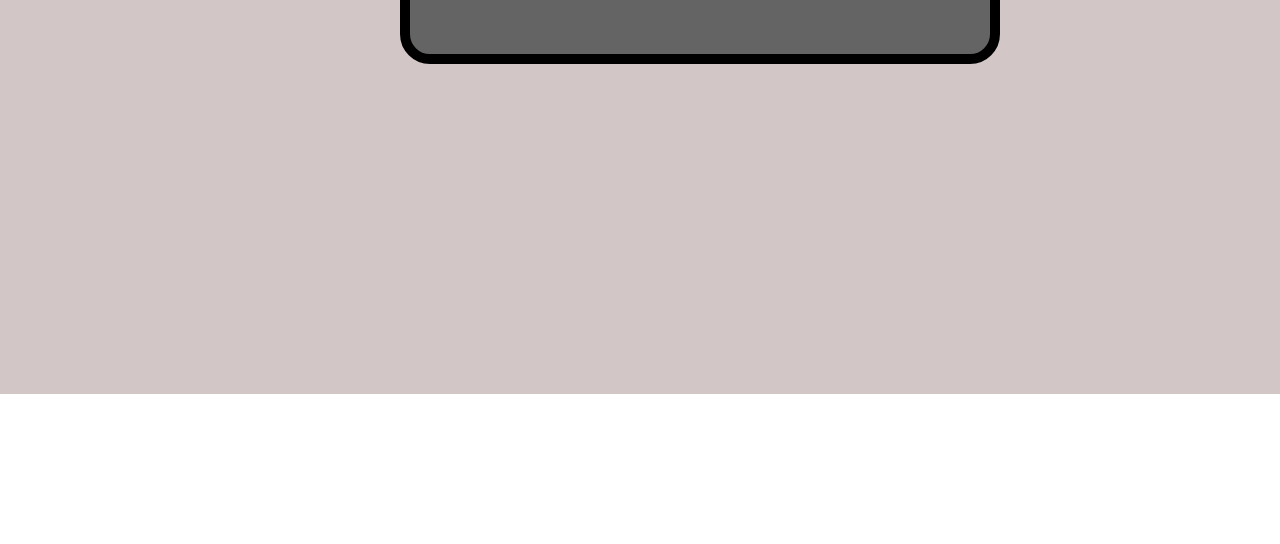
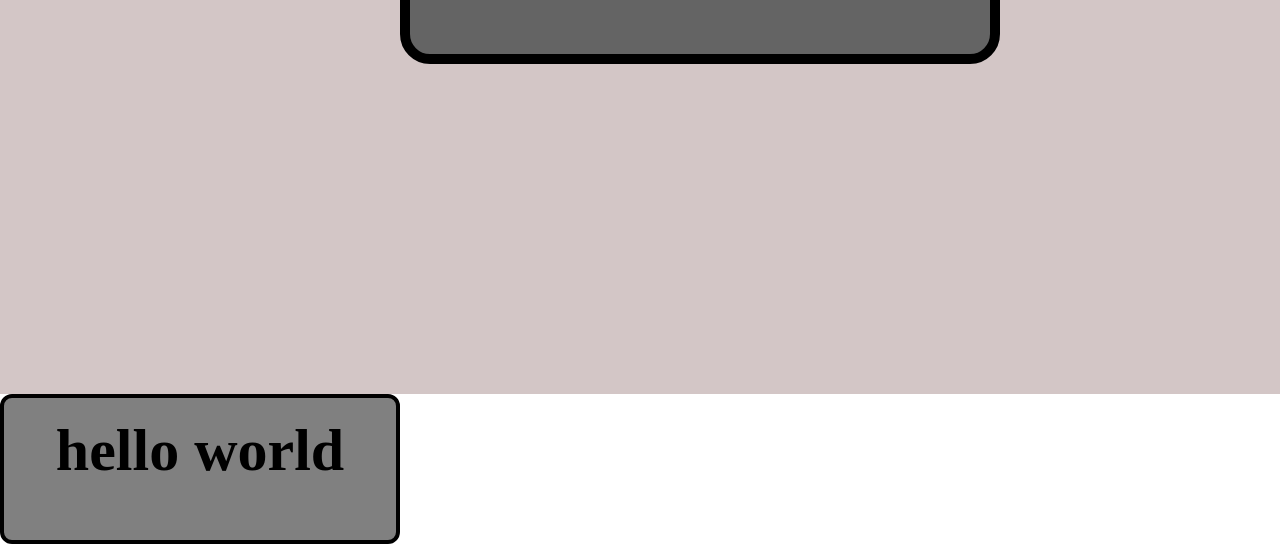
Before and after one commit to pasca1303/calculator, a plain HTML site: page index.html in a window 1280 px wide. Shown: the part 746-1290 px from the top of the page. Before the commit the page ends 1140 px from the top, so only its background shows below. Drawn offline with Linux system fonts and the light colour scheme.

Commit message:
another commit

```diff
--- a/#source/scss/style.scss
+++ b/#source/scss/style.scss
@@ -173,9 +173,21 @@
 }
 
 
+}
 
+.btn-num{
+    width: 130px;
+    height: 110px;
+    background-color: gray;
+    border: 4px solid black;
+    font-size: 60px;
+    padding-top: 22px ;
+    text-align: center;
+    font-weight: 700;
+    border-radius: 12px;
 
 }
+
 // .calculator__buttons_body_reset:hover {
 //     background-color: rgb(88, 88, 88);
 // }
--- a/index.html
+++ b/index.html
@@ -41,6 +41,7 @@
             </div>
         </form>
     </div>
+    <h1 style="width: 400px; height: 150px;" class="btn-num" >hello world</h1>
     <script src="js/script.js"></script>
 </body>
 </html>
```
Also changed, not shown: css/style.css.
